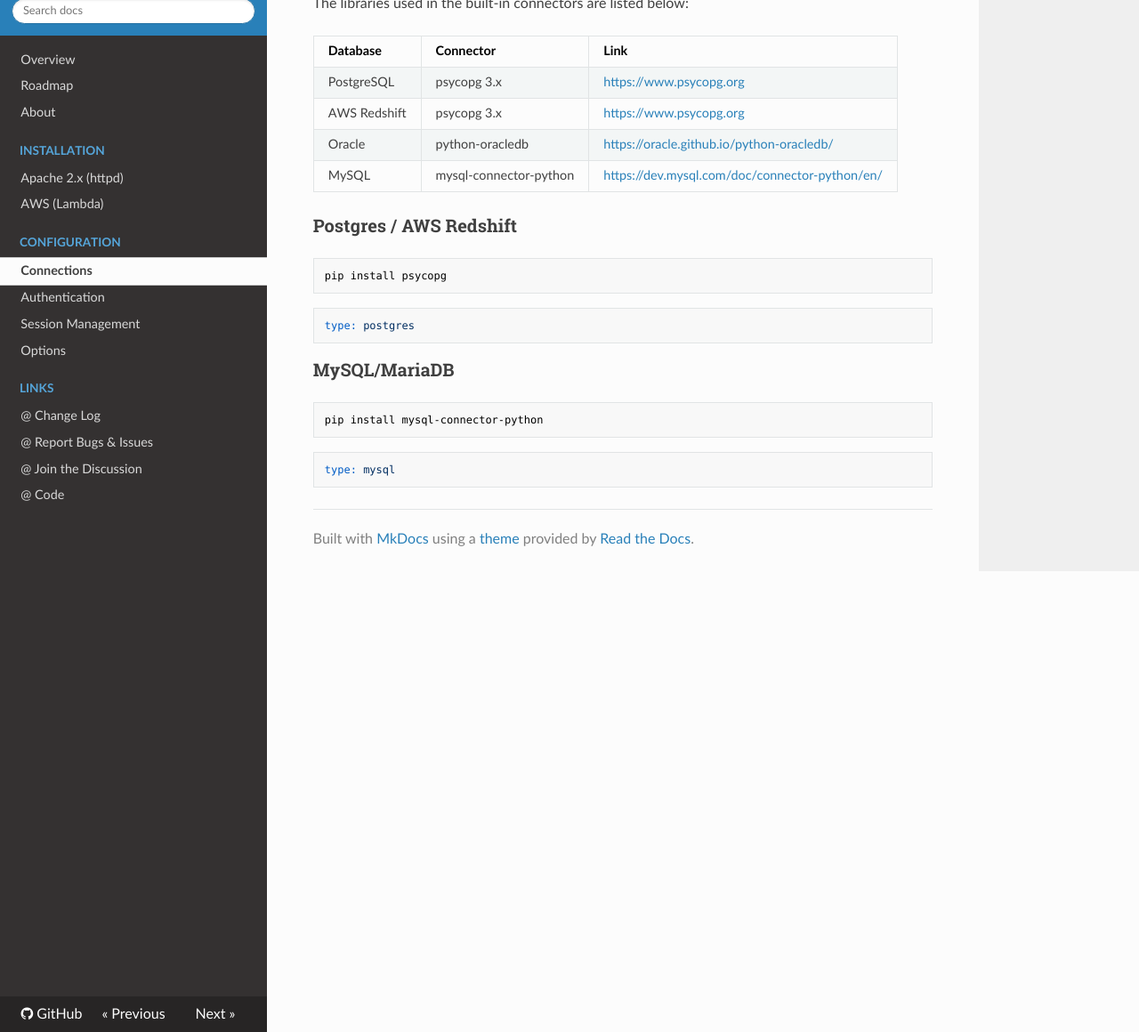
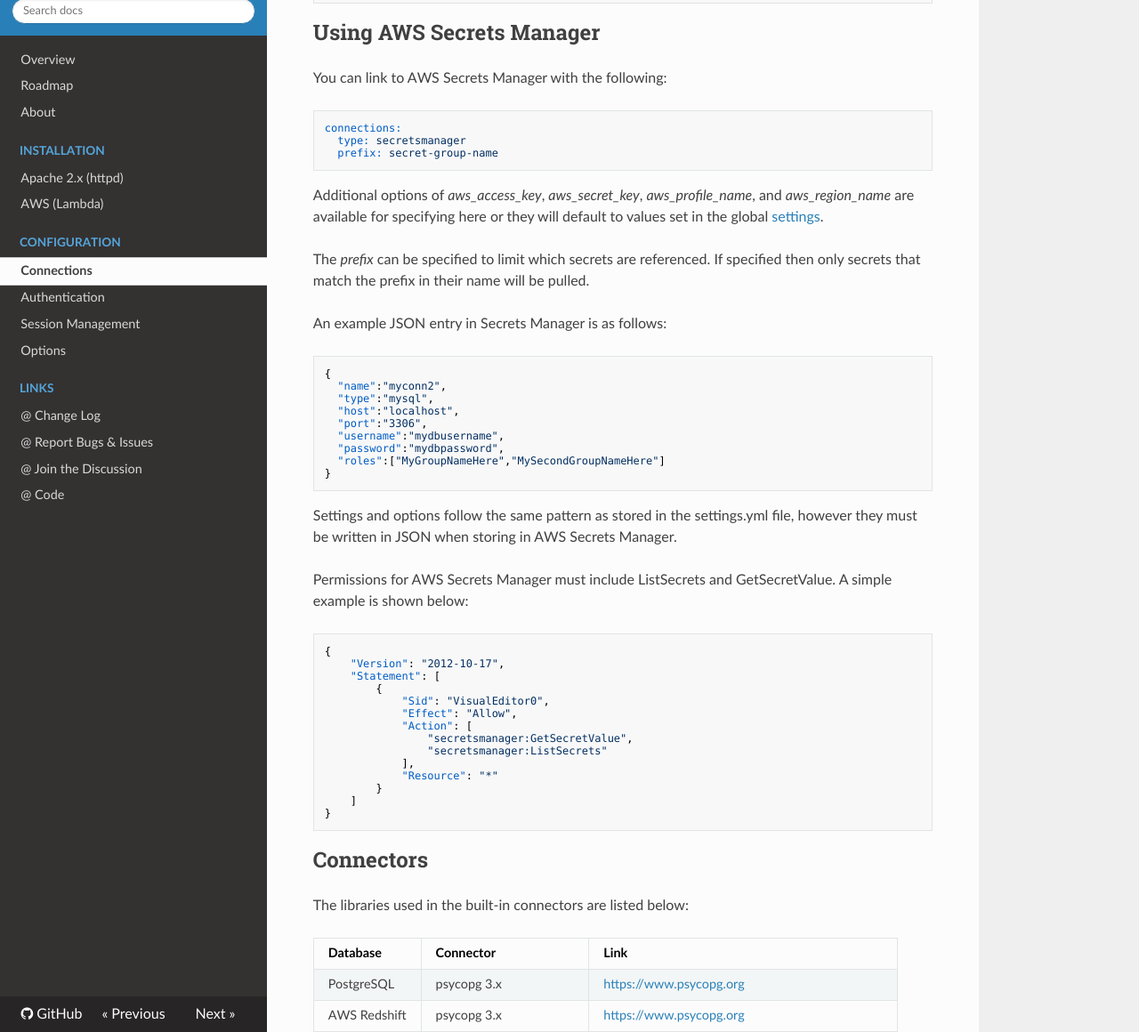
Before and after one commit to lnxusr1/query-commander, an MkDocs documentation site: the page built from docs/configuration/connections.md, in a window 1280 px wide and 1400 px high, scrolled down 1191 px, cut to the strip 240-1400 px from the top of the window. Shown: the whole strip at 89% size. Built offline with MkDocs 1.6.1, drawn with Linux system fonts in a browser that asks for light colours; nearby versions of some CDN libraries; some of the changed text lies outside the part shown.

Commit message:
SecretsManager Connections

````diff
--- a/docs/configuration/connections.md
+++ b/docs/configuration/connections.md
@@ -41,27 +45,76 @@
 
 ``` yaml
 connections:
-  - name: myconn1
-    type: postgres
-    host: my-db-server.lan
-    port: 5432
-    username: mydblogin
-    password: mydbpassword
-    roles:
-      - MyGroupNameHere
-      - MySecondGroupNameHere
+  type: local
+  items:
+    - name: myconn1
+      type: postgres
+      host: my-db-server.lan
+      port: 5432
+      username: mydblogin
+      password: mydbpassword
+      roles:
+        - MyGroupNameHere
+        - MySecondGroupNameHere
 
-  - name: myconn2
-    type: postgres
-    host: localhost
-    port: 5432
-    username: mydblogin
-    password: mydbpassword
-    roles:
-      - MyGroupNameHere
-      - MyThirdGroupNameHere
+    - name: myconn2
+      type: postgres
+      host: localhost
+      port: 5432
+      username: mydblogin
+      password: mydbpassword
+      roles:
+        - MyGroupNameHere
+        - MyThirdGroupNameHere
 ```
 
+## Using AWS Secrets Manager
+
+You can link to AWS Secrets Manager with the following:
+
+``` yaml
+connections:
+  type: secretsmanager
+  prefix: secret-group-name
+```
+
+Additional options of *aws_access_key*, *aws_secret_key*, *aws_profile_name*, and *aws_region_name* are available for specifying here or they will default to values set in the global [settings](options.md).
+
+The *prefix* can be specified to limit which secrets are referenced.  If specified then only secrets that match the prefix in their name will be pulled.
+
+An example JSON entry in Secrets Manager is as follows:
+
+``` json
+{
+  "name":"myconn2",
+  "type":"mysql",
+  "host":"localhost",
+  "port":"3306",
+  "username":"mydbusername",
+  "password":"mydbpassword",
+  "roles":["MyGroupNameHere","MySecondGroupNameHere"]
+}
+```
+Settings and options follow the same pattern as stored in the settings.yml file, however they must be written in JSON when storing in AWS Secrets Manager.
+
+Permissions for AWS Secrets Manager must include ListSecrets and GetSecretValue.  A simple example is shown below:
+
+``` json
+{
+    "Version": "2012-10-17",
+    "Statement": [
+        {
+            "Sid": "VisualEditor0",
+            "Effect": "Allow",
+            "Action": [
+                "secretsmanager:GetSecretValue",
+                "secretsmanager:ListSecrets"
+            ],
+            "Resource": "*"
+        }
+    ]
+}
+```
 
 ## Connectors
 
--- a/src/static/script.js
+++ b/src/static/script.js
@@ -1,5 +1,5 @@
 import { site_path } from './path.js';
-var version = "v0.0.3";
+var version = "v0.1.0";
 var timer;
 var is_mouse_down = false;
 var current_user = "";
@@ -467,7 +467,7 @@
 
             if (!as_more) {
                 if (data["records"].length == 0) {
-                    if ((data["output"]) && (data["output"].length > 0)) {
+                    if (((data["output"]) && (data["output"].length > 0)) && (data["headers"].length == 0)) {
                         $(container).parent().parent().find('.btn-tab-output').first().trigger('click');
                     }
                     $(container).find('resultsnav').find('.btn-tab-refresh').prop('disabled', false);
````
Also changed, not shown: other parts of docs/configuration/connections.md (+19 -15 lines), README.md (+1 -1 lines), docs/about.md (+2 -2 lines), docs/changelog.md (+9 -0 lines), docs/configuration/options.md (+8 -3 lines), docs/index.md (+2 -2 lines), docs/roadmap.md (+1 -1 lines), src/config/settings.yml (+14 -12 lines), 6 other files.
